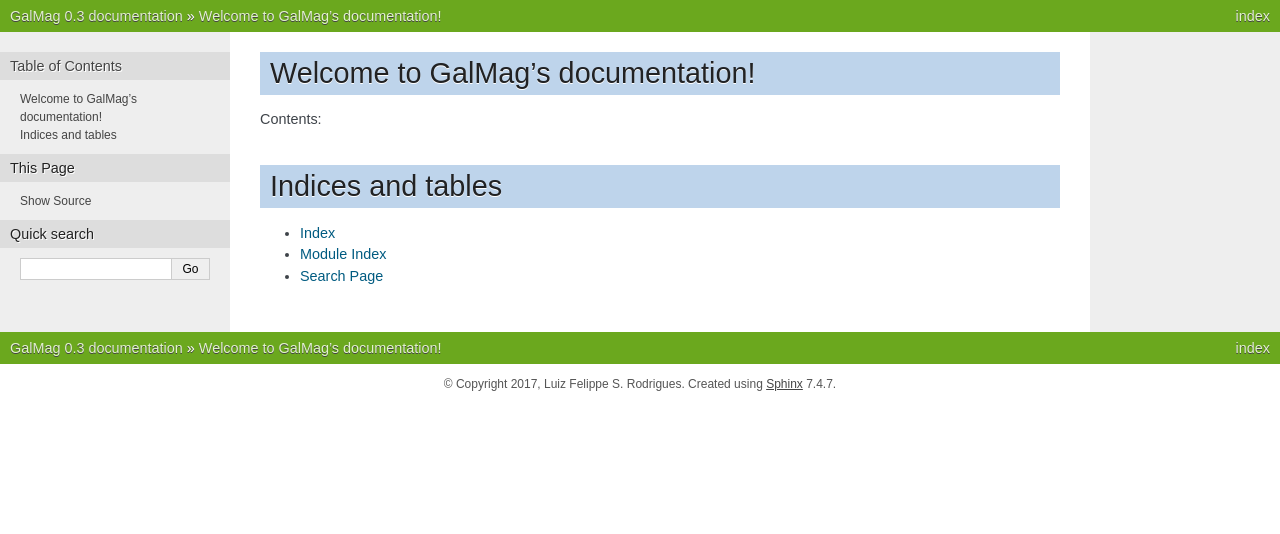
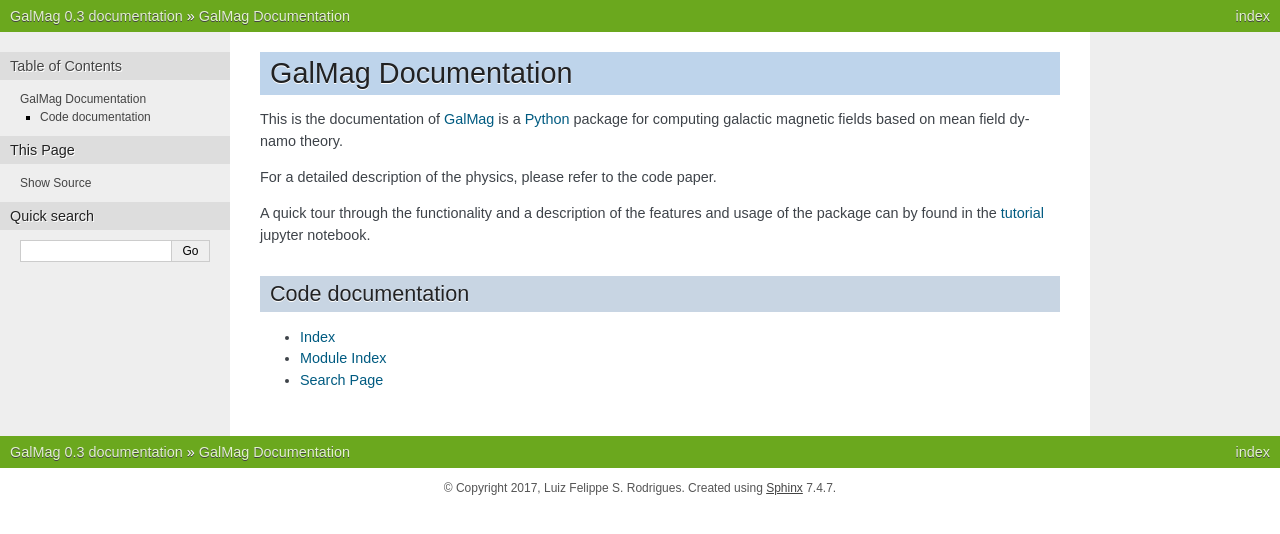
Before and after one commit to luizfelippesr/galmag, a Sphinx documentation site: the page built from doc/index.rst, in a window 1280 px wide. Shown: the top 534 px of the page. Built offline with Sphinx 7.4.7, drawn with Linux system fonts in a browser that asks for light colours.

```diff
--- a/doc/conf.py
+++ b/doc/conf.py
@@ -22,9 +22,9 @@ sys.path.insert(0, '../')
 #import galmag
 import mock
 
-MOCK_MODULES = ['numpy', 'scipy', 'matplotlib', 'matplotlib.pyplot', 'scipy.interpolate']
-for mod_name in MOCK_MODULES:
-    sys.modules[mod_name] = mock.Mock()
+#MOCK_MODULES = ['numpy', 'scipy', 'matplotlib', 'matplotlib.pyplot', 'scipy.interpolate']
+#for mod_name in MOCK_MODULES:
+    #sys.modules[mod_name] = mock.Mock()
 
 
 # -- General configuration ------------------------------------------------
--- a/doc/index.rst
+++ b/doc/index.rst
@@ -1,21 +1,22 @@
 .. GalMag documentation master file, created by
-   sphinx-quickstart on Wed Nov 29 14:55:01 2017.
+   sphinx-quickstart on Wed Nov 22 17:31:31 2017.
    You can adapt this file completely to your liking, but it should at least
    contain the root `toctree` directive.
 
-Welcome to GalMag's documentation!
+GalMag Documentation
 ==================================
 
-Contents:
+This is the documentation of `GalMag <https://github.com/luizfelippesr/galmag>`_ is a `Python <http://www.python.org>`_  package for computing galactic magnetic
+fields based on mean field dynamo theory.
 
-.. toctree::
-   :maxdepth: 2
+For a detailed description of the physics, please refer to the code paper.
 
+A quick tour through the functionality and a description of the features and usage of the package can by found in the
+`tutorial <https://github.com/luizfelippesr/galmag/blob/master/galmag_tutorial.ipynb>`_
+jupyter notebook.
 
-
-Indices and tables
-==================
-
+Code documentation
+------------------
 * :ref:`genindex`
 * :ref:`modindex`
 * :ref:`search`
--- a/setup.py
+++ b/setup.py
@@ -22,6 +22,9 @@ exec(open('galmag/version.py').read())
 def read(fname):
     return open(os.path.join(os.path.dirname(__file__), fname)).read()
 
+with open('requirements.txt') as f:
+    requirements = f.read().splitlines()
+
 setup(name="galmag",
       version=__version__,
       author="Luiz Felippe S. Rodrigues <luiz.rodrigues@newcastle.ac.uk>, "
@@ -37,5 +40,5 @@ setup(name="galmag",
       long_description=read('README.rst'),
       dependency_links=[
         'git+https://gitlab.mpcdf.mpg.de/ift/d2o.git#egg=d2o'],
-      install_requires=['d2o','numpy'],
+      install_requires=requirements,
       )
```
Also changed, not shown: requirements.txt (added, +8 -0 lines).
